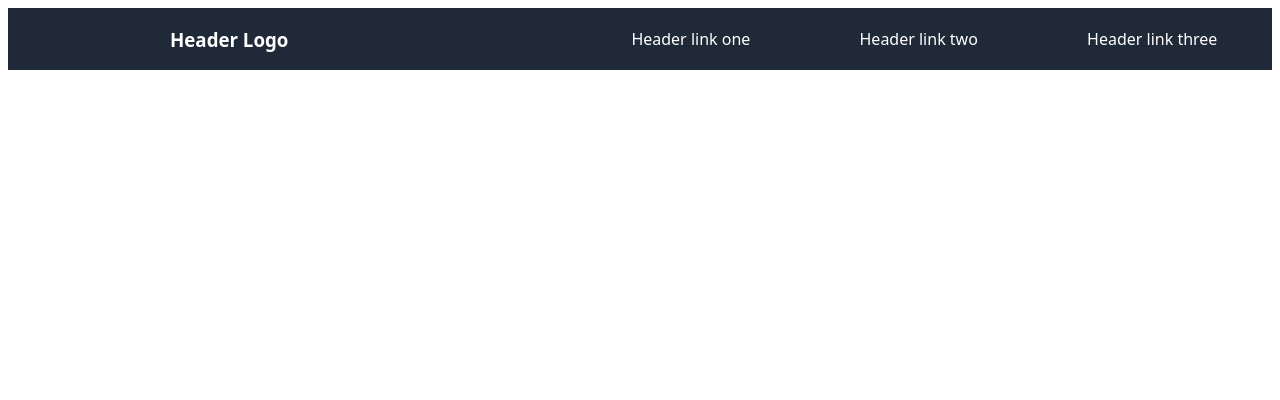
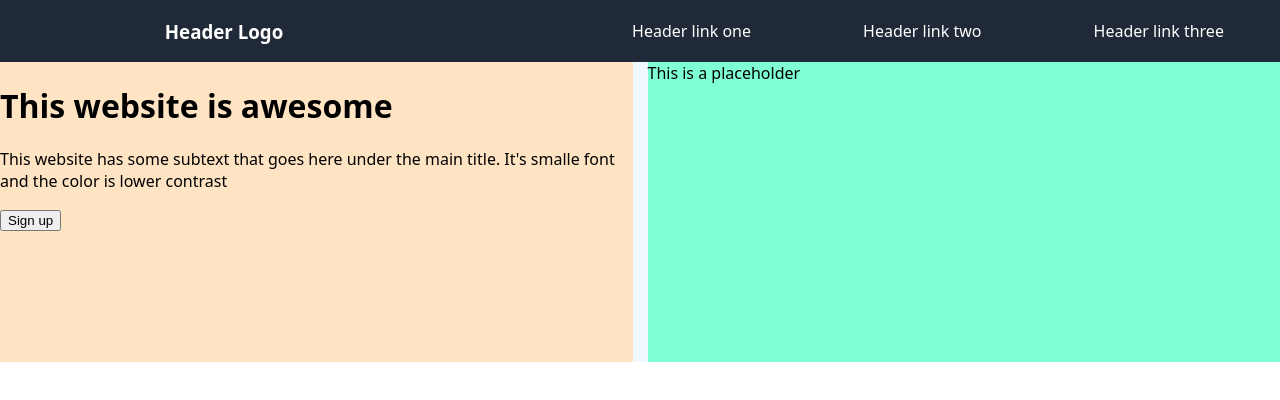
Before and after one commit to Bautaxx/Landing-page, a plain HTML site: page home.html in a window 1280 px wide. Drawn offline with Linux system fonts and the light colour scheme.

Commit message:
Start of the presentation section

```diff
--- a/home.html
+++ b/home.html
@@ -8,7 +8,7 @@
     <link rel="stylesheet" href="main.css">
 </head>
 <body>
-    <div class="top">
+    <div class="header">
         <h3>Header Logo</h3>
         <div class="right-header">
             <a>Header link one</a>
@@ -16,6 +16,14 @@
             <a>Header link three</a>
         </div>
     </div>
+    <div class="presentation">
+        <div class="text">
+            <h1>This website is awesome</h1>
+            <p>This website has some subtext that goes here under the main title. It's smalle font and the color is lower contrast</p>
+            <button>Sign up</button>
+        </div>
+        <div class="placeholder">This is a placeholder</div>
+    </div>
 
 </body>
 </html>
--- a/main.css
+++ b/main.css
@@ -1,21 +1,42 @@
 body{
     font-family: system-ui, -apple-system, BlinkMacSystemFont, 'Segoe UI', Roboto, Oxygen, Ubuntu, Cantarell, 'Open Sans', 'Helvetica Neue', sans-serif;
+    display: flex;
+    flex-direction: column;
+    margin: auto;
+
 }
-.top{
+.header{
     display: flex;
     flex-direction: row;
     align-items: center;
     background-color: #1f2937;
     color:white;
+    flex-grow: 1;
 }
-.top h3{
-    flex: 50%;
+.header h3{
+    flex: 1;
     text-align: center;
     margin-left: -10%;
 }
-.top .right-header{
-    flex: 50%;
+.header .right-header{
+    flex: 1;
     display: flex;
     justify-content: space-around;
     align-content: center;
 }
+.presentation{
+    display: flex;
+    height: 300px;
+    background-color: aliceblue;
+    gap: 15px;
+}
+.presentation .text{
+    flex: 1;
+    background-color: bisque;
+}
+.presentation .placeholder{
+    flex: 1;
+    justify-content: flex-start;
+    background-color: aquamarine;
+
+}
```
